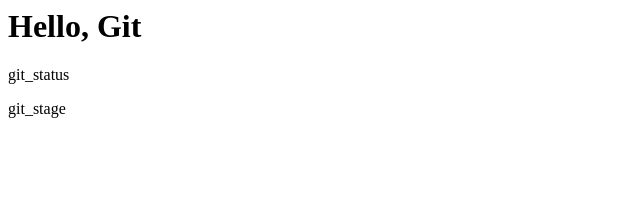
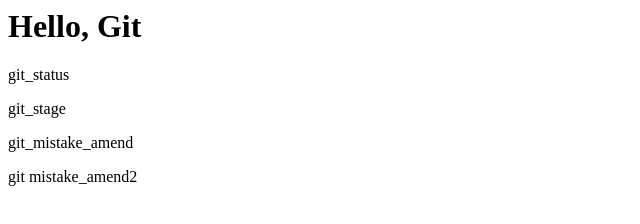
Before and after one commit to junstrike/gittest, a plain HTML site: page index.html in a window 1280 px wide. Shown: the whole page, without its empty margins (0-640 px from the left). Drawn offline with Linux system fonts and the light colour scheme.

Commit message:
add the mistake comment 2 lines.

```diff
--- a/index.html
+++ b/index.html
@@ -1,3 +1,5 @@
 <h1>Hello, Git</h1>
 <p>git_status</p>
 <p>git_stage</p>
+<p>git_mistake_amend</p>
+<p>git mistake_amend2</p>
```
